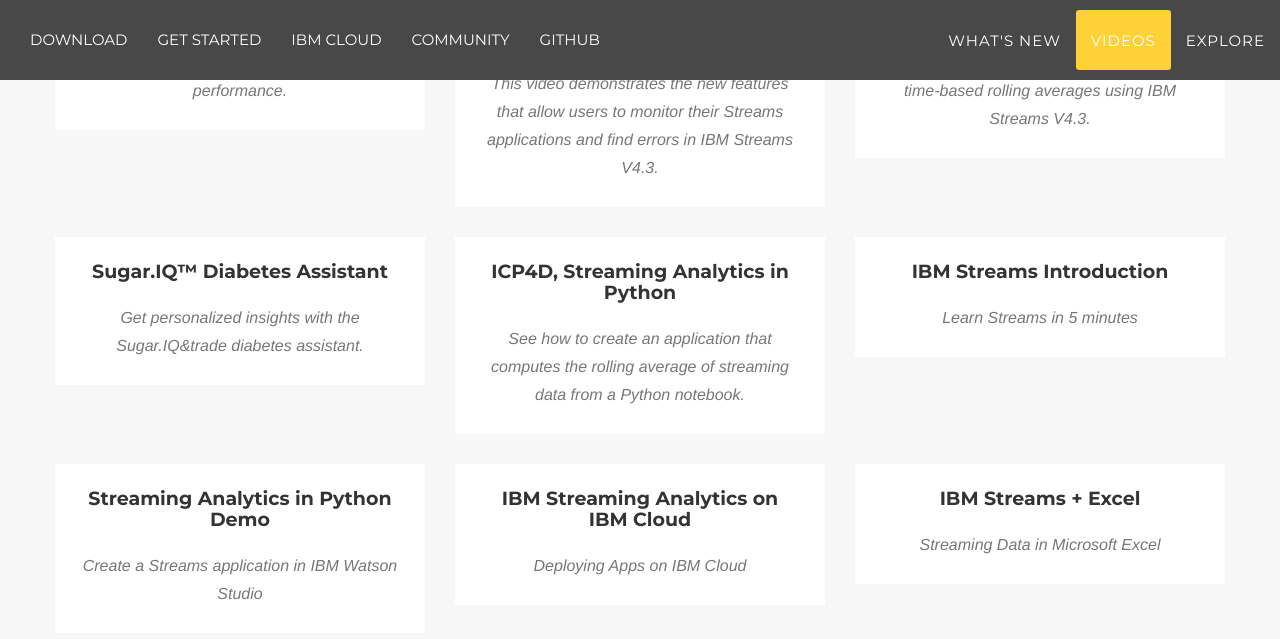
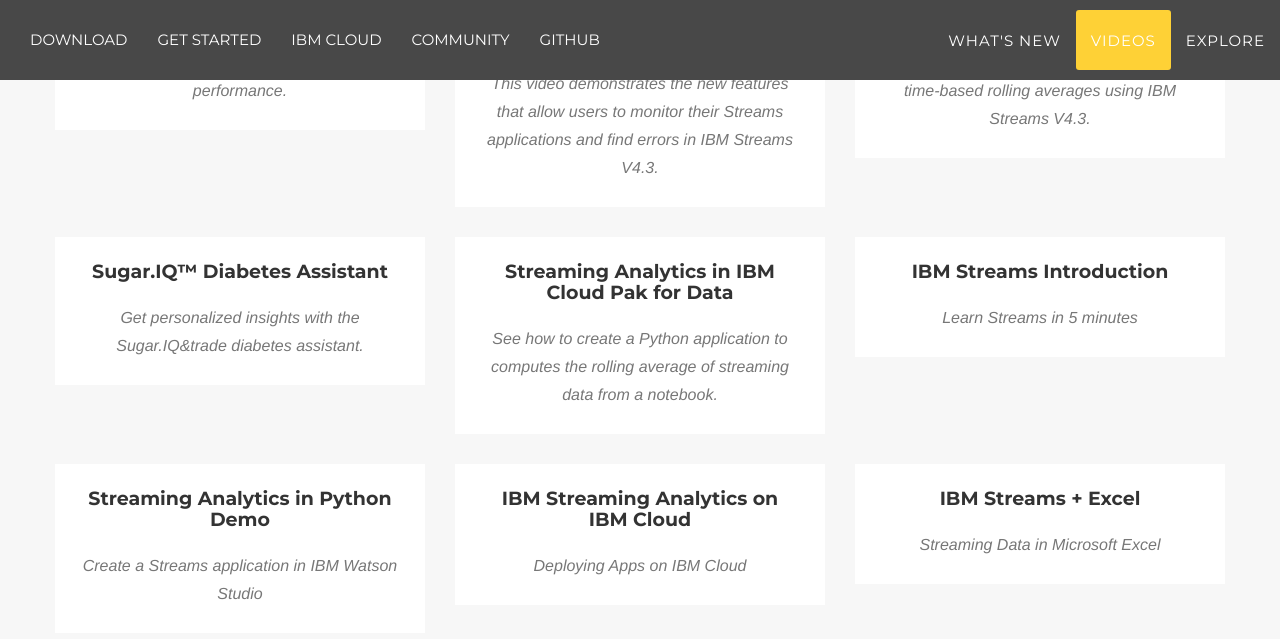
Before and after one commit to IBMStreams/IBMStreams.github.io, a Jekyll site: the page built from _posts/2018-07-17-project-10.markdown, in a window 1280 px wide and 900 px high, scrolled down 1987 px. Shown: the top 639 px of the window. Built offline with Jekyll 4.4.1, drawn with Linux system fonts in a browser that asks for light colours; nearby versions of some CDN libraries; some web fonts are replaced.

Commit message:
Update 2018-07-17-project-10.markdown

```diff
--- a/_posts/2018-07-17-project-10.markdown
+++ b/_posts/2018-07-17-project-10.markdown
@@ -1,6 +1,6 @@
 ---
-title: ICP4D, Streaming Analytics in Python
-subtitle: See how to create an application that computes the rolling average of streaming data from a Python notebook.
+title: Streaming Analytics in IBM Cloud Pak for Data
+subtitle: See how to create a Python application to computes the rolling average of streaming data from a notebook.
 layout: default
 date: 2018-07-17
 imgURL: https://www.youtube.com/embed/EZ3DCacHwUM
```
